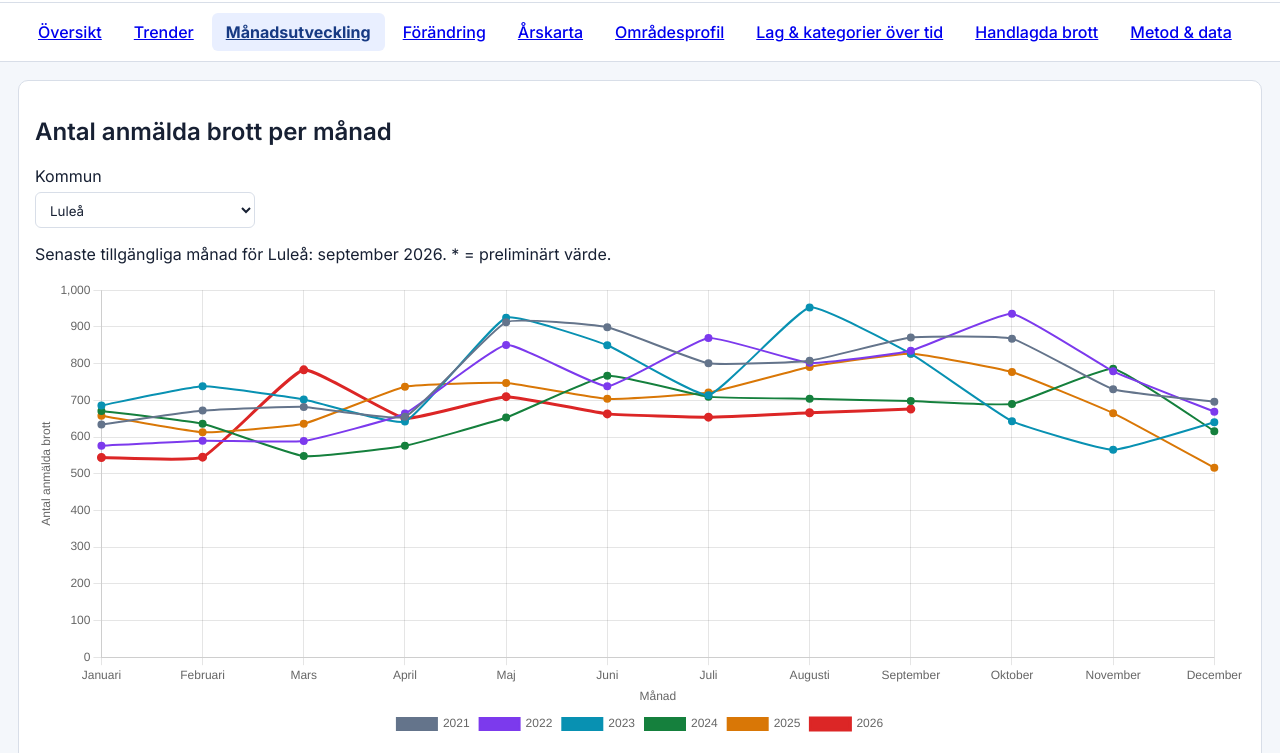
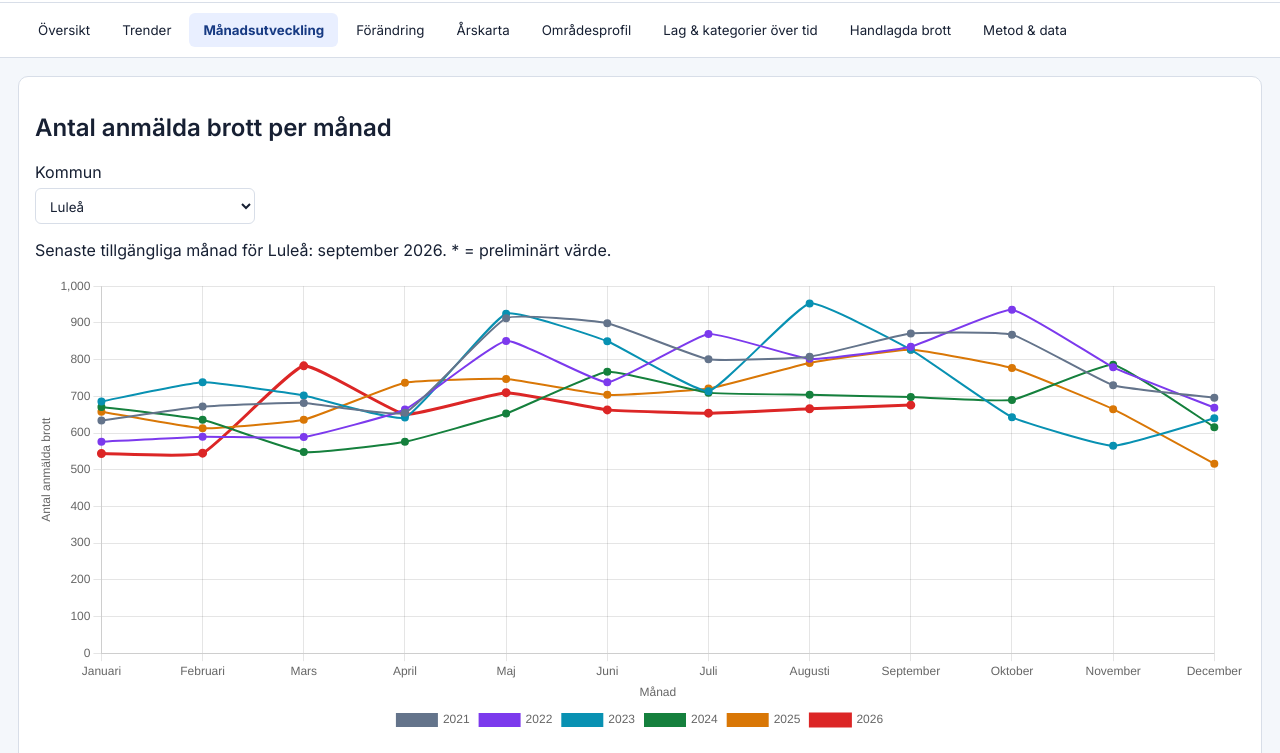
Before and after one commit to Lulea-statistik/BR-brottsstatistik, a plain HTML site: page docs/monthly.html in a window 1280 px wide. Shown: the part 122-875 px from the top of the page. Drawn offline with nearby package versions, Linux system fonts and the light colour scheme.

Commit message:
Unify navigation typography for monthly and main report

```diff
--- a/docs/style.css
+++ b/docs/style.css
@@ -10,7 +10,7 @@ button,input,select,textarea,table{font-family:var(--font-body)}
 *{box-sizing:border-box}body{margin:0;font-family:Inter,Segoe UI,Arial,sans-serif;background:var(--bg);color:var(--text)}
 .topbar{display:flex;justify-content:space-between;align-items:center;padding:18px 28px;background:#fff;border-bottom:1px solid var(--line)}.brand{display:flex;align-items:center;gap:12px;min-width:0}.brandLogo{width:88px;height:88px;flex:0 0 88px;display:block;object-fit:contain}.brandText{min-width:0}h1{margin:0 0 4px;font-size:24px}.topbar p{margin:0;color:var(--muted)}
 .tabs{display:flex;gap:4px;padding:10px 24px;background:#fff;border-bottom:1px solid var(--line);position:sticky;top:0;z-index:20}
-.tab{border:0;background:transparent;padding:9px 14px;border-radius:6px;cursor:pointer}.tab.active{background:#e9efff;color:#173a83;font-weight:700}
+.tab{border:0;background:transparent;padding:9px 14px;border-radius:6px;cursor:pointer;font-family:var(--font-body);font-size:13.3333px;font-weight:400;line-height:normal;color:var(--text);text-decoration:none;display:inline-flex;align-items:center;justify-content:center;white-space:nowrap}.tab:visited{color:var(--text)}.tab.active,.tab.active:visited{background:#e9efff;color:#173a83;font-weight:700}.tab:focus-visible{outline:2px solid var(--blue);outline-offset:2px}
 main{padding:18px}.page{display:none}.page.active{display:block}
 .controls{display:flex;flex-wrap:wrap;gap:12px;margin-bottom:14px}.controls label{display:flex;flex-direction:column;gap:5px;font-size:12px;color:var(--muted)}
 select{min-width:220px;max-width:540px;padding:8px 10px;border:1px solid var(--line);border-radius:6px;background:#fff;color:var(--text)}
```
